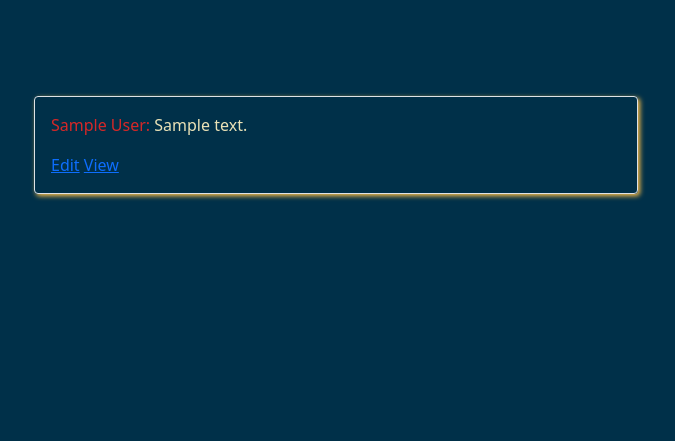
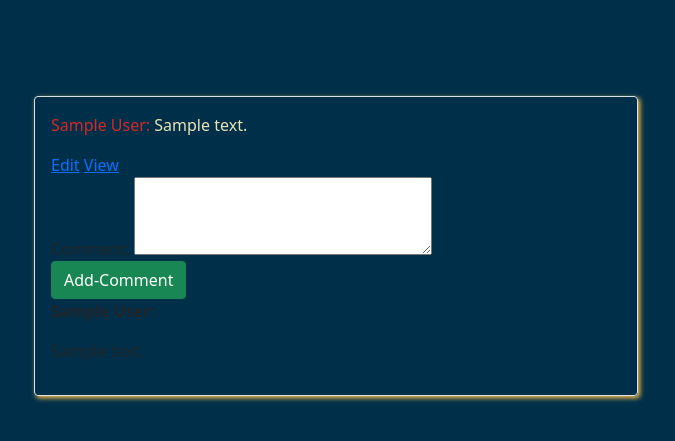
Before and after one commit to Rossi-21/basketball, a Flask app: page /dashboard in a window 1280 px wide. Shown: the part 78-519 px from the top of the page, without its empty margins (304-979 px from the left). Run offline with Flask 3, Linux system fonts and the light colour scheme; the visitor is signed in with stand-in values (Sample User, id 1); tables that the repository leaves empty hold one stand-in row (values such as "Sample post").

Commit message:
comments

```diff
--- a/flask_app/models/comment.py
+++ b/flask_app/models/comment.py
@@ -43,3 +43,11 @@ class Comment:
             comments.append(comment)
 
         return comments
+
+    @classmethod
+    def create_comment(cls, data):
+        query = """
+            INSERT INTO comments (content, user_id, post_id)
+            VALUES (%(content)s, %(user_id)s, %(post_id)s);
+        """
+        connectToMySQL('sports_schema').query_db(query, data)
--- a/flask_app/templates/dashboard.html
+++ b/flask_app/templates/dashboard.html
@@ -38,7 +38,26 @@
                         <a href="/posts/edit/{{ post.id }}">Edit</a>
                         {%endif%}
                         <a href="/show/post/{{post.id}}">View</a>
+                        <div>
+                        <form action="/comment/create/submit/{{post.id}}" method="post" class="new-comment">
+                                <div class="form-group">
+                                    <label for="content">Comment:</label>
+                                    <textarea id="content" name="content" rows="3" cols="30"></textarea>
+                                </div>
+                                <input type="hidden" name="post_id" value="{{post.id}}">
+                                <input type="submit" value="Add-Comment" class="btn btn-success">
+                            </form>
+                        </div>
+                        <div class="comment-section">
+                            {% for comment in post.comments %}
+                                <div class="comment">
+                                    <p class="user-comment"><strong>{{ comment.user.first_name }} {{ comment.user.last_name }}: </strong>
+                                    <p class="comment-content"> {{ comment.content }}</p>
+                                </div>
+                            {% endfor %}
+                        </div>
                     </div>
+
                     {% endfor %}
             </div>
         </div>
--- a/server.py
+++ b/server.py
@@ -1,6 +1,6 @@
 from flask_app import app
 
-from flask_app.controllers import user_controller, post_controller
+from flask_app.controllers import user_controller, post_controller, comment_controller
 
 if __name__=="__main__":
     app.run(debug=True)
```
Also changed, not shown: flask_app/controllers/comment_controller.py (added, +33 -0 lines), flask_app/templates/show_user.html (+18 -0 lines).
